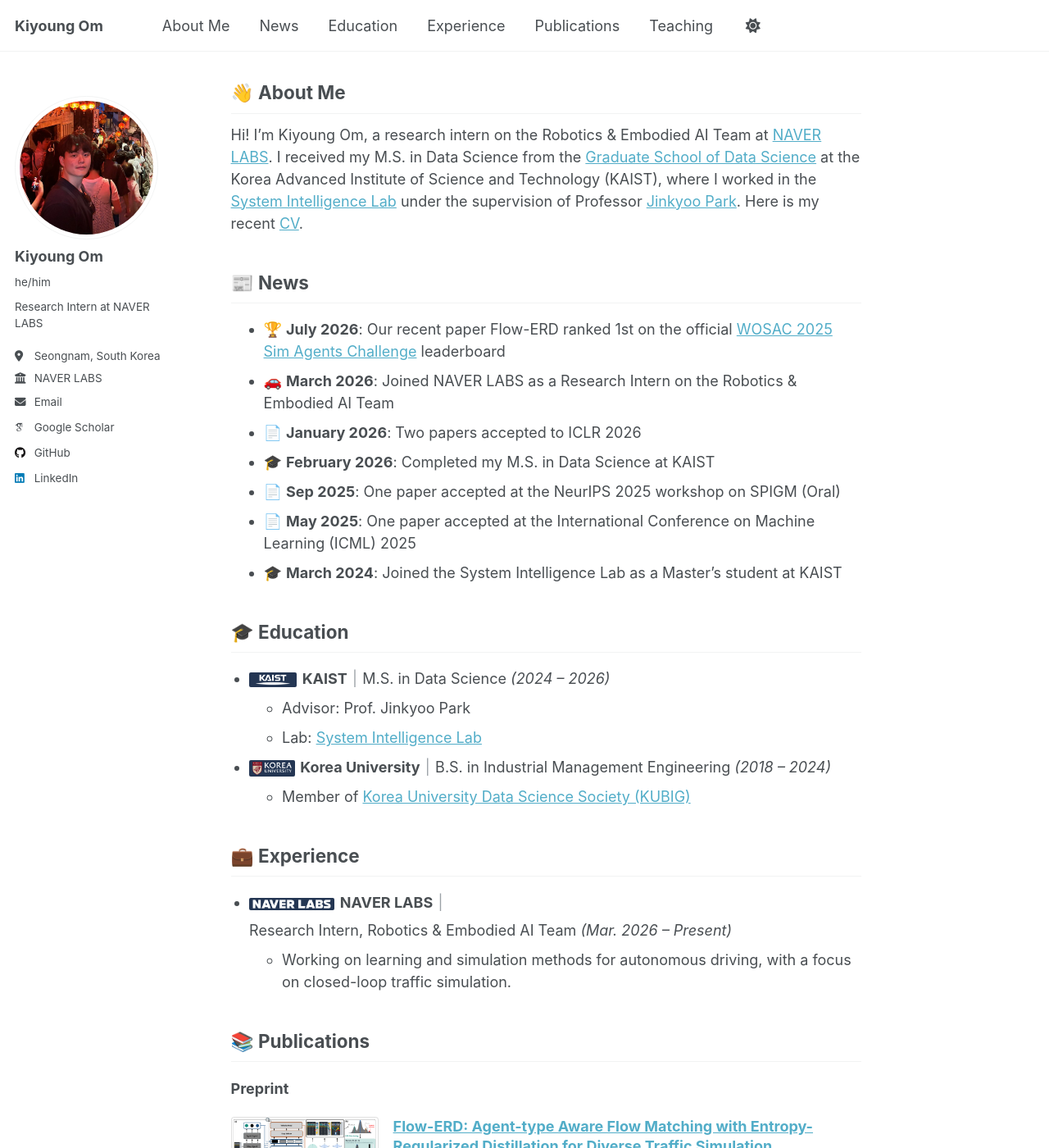
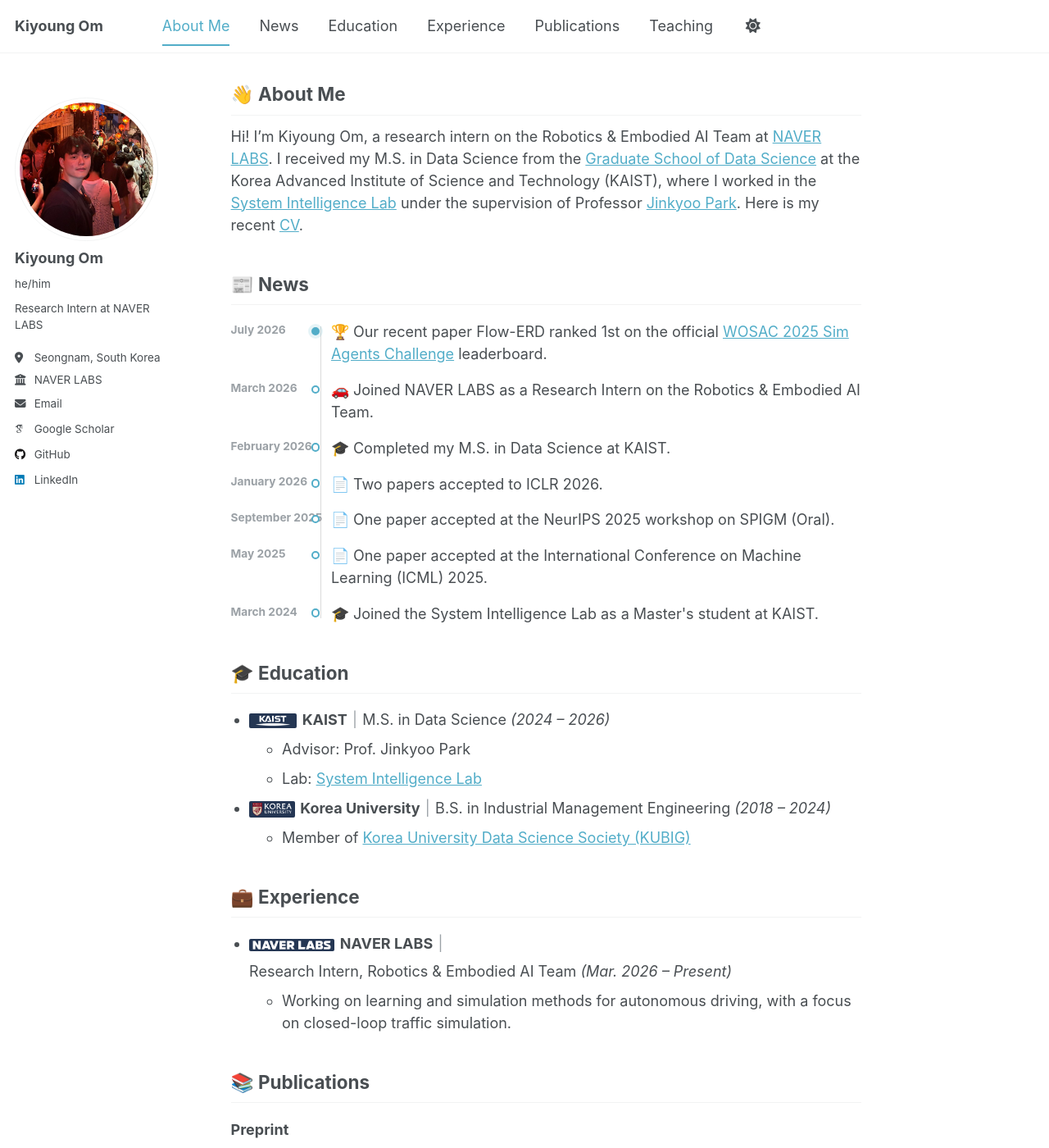
Before and after one commit to umkiyoung/umkiyoung.github.io, a Jekyll site: the page built from _pages/about.md, in a window 1280 px wide and 1400 px high. Shown: the whole window at 82% size. Built offline with Jekyll 4.4.1, drawn with Linux system fonts in a browser that asks for light colours; some web fonts are replaced.

```diff
--- a/_includes/base_path
+++ b/_includes/base_path
@@ -1,4 +1,6 @@
-{% if site.url %}
+{% if jekyll.environment == "development" %}
+  {% assign base_path = site.baseurl %}
+{% elsif site.url %}
   {% assign base_path = site.url | append: site.baseurl %}
 {% else %}
   {% assign base_path = site.github.url %}
--- a/_includes/scripts.html
+++ b/_includes/scripts.html
@@ -1,3 +1,4 @@
-<script src="{{ base_path }}/assets/js/main.min.js"></script>
+<script src="{{ '/assets/js/main.min.js' | relative_url }}?v={{ site.time | date: '%s' }}"></script>
+<script src="{{ '/assets/js/homepage-enhancements.js' | relative_url }}?v={{ site.time | date: '%s' }}"></script>
 
 {% include analytics.html %}
--- a/_pages/about.md
+++ b/_pages/about.md
@@ -12,13 +12,36 @@ redirect_from:
 Hi! I'm Kiyoung Om, a research intern on the Robotics & Embodied AI Team at [NAVER LABS](https://www.naverlabs.com/). I received my M.S. in Data Science from the [Graduate School of Data Science](https://gsds.kaist.ac.kr/) at the Korea Advanced Institute of Science and Technology (KAIST), where I worked in the [System Intelligence Lab](http://silab.kaist.ac.kr/) under the supervision of Professor [Jinkyoo Park](https://scholar.google.com/citations?user=sH2a0nkAAAAJ&hl=ko&oi=ao). Here is my recent [CV](/assets/files/CV_Kiyoung_Om.pdf).
 
 <h2 id="news">📰 News</h2>
-* 🏆 **July 2026**: Our recent paper Flow-ERD ranked 1st on the official [WOSAC 2025 Sim Agents Challenge](https://waymo.com/open/challenges/2025/sim-agents/) leaderboard
-* 🚗 **March 2026**: Joined NAVER LABS as a Research Intern on the Robotics & Embodied AI Team
-* 📄 **January 2026**: Two papers accepted to ICLR 2026
-* 🎓 **February 2026**: Completed my M.S. in Data Science at KAIST
-* 📄 **Sep 2025**: One paper accepted at the NeurIPS 2025 workshop on SPIGM (Oral)
-* 📄 **May 2025**: One paper accepted at the International Conference on Machine Learning (ICML) 2025
-* 🎓 **March 2024**: Joined the System Intelligence Lab as a Master's student at KAIST
+<ol class="news-timeline" aria-label="Recent news">
+  <li class="news-timeline__item news-timeline__item--featured">
+    <time class="news-timeline__date" datetime="2026-07">July 2026</time>
+    <p class="news-timeline__body"><span class="news-timeline__icon" aria-hidden="true">🏆</span>Our recent paper Flow-ERD ranked 1st on the official <a href="https://waymo.com/open/challenges/2025/sim-agents/">WOSAC 2025 Sim Agents Challenge</a> leaderboard.</p>
+  </li>
+  <li class="news-timeline__item">
+    <time class="news-timeline__date" datetime="2026-03">March 2026</time>
+    <p class="news-timeline__body"><span class="news-timeline__icon" aria-hidden="true">🚗</span>Joined NAVER LABS as a Research Intern on the Robotics & Embodied AI Team.</p>
+  </li>
+  <li class="news-timeline__item">
+    <time class="news-timeline__date" datetime="2026-02">February 2026</time>
+    <p class="news-timeline__body"><span class="news-timeline__icon" aria-hidden="true">🎓</span>Completed my M.S. in Data Science at KAIST.</p>
+  </li>
+  <li class="news-timeline__item">
+    <time class="news-timeline__date" datetime="2026-01">January 2026</time>
+    <p class="news-timeline__body"><span class="news-timeline__icon" aria-hidden="true">📄</span>Two papers accepted to ICLR 2026.</p>
+  </li>
+  <li class="news-timeline__item">
+    <time class="news-timeline__date" datetime="2025-09">September 2025</time>
+    <p class="news-timeline__body"><span class="news-timeline__icon" aria-hidden="true">📄</span>One paper accepted at the NeurIPS 2025 workshop on SPIGM (Oral).</p>
+  </li>
+  <li class="news-timeline__item">
+    <time class="news-timeline__date" datetime="2025-05">May 2025</time>
+    <p class="news-timeline__body"><span class="news-timeline__icon" aria-hidden="true">📄</span>One paper accepted at the International Conference on Machine Learning (ICML) 2025.</p>
+  </li>
+  <li class="news-timeline__item">
+    <time class="news-timeline__date" datetime="2024-03">March 2024</time>
+    <p class="news-timeline__body"><span class="news-timeline__icon" aria-hidden="true">🎓</span>Joined the System Intelligence Lab as a Master's student at KAIST.</p>
+  </li>
+</ol>
 
 <h2 id="education">🎓 Education</h2>
 
--- a/assets/css/main.scss
+++ b/assets/css/main.scss
@@ -58,6 +58,20 @@ html {
   border-bottom: 1px solid var(--global-border-color);
 }
 
+.masthead__menu-item > a {
+  border-bottom: 2px solid transparent;
+}
+
+.masthead__menu-item.is-active > a {
+  color: var(--global-link-color);
+  border-bottom-color: var(--global-link-color);
+}
+
+.hidden-links .masthead__menu-item.is-active > a {
+  font-weight: 700;
+  border-bottom-color: transparent;
+}
+
 .page__content #teaching ~ .list__item .archive__item-title {
   margin-top: 0.75rem;
   margin-bottom: 0.2rem;
@@ -73,6 +87,77 @@ html {
 
 .is-hidden {
   display: none !important;
+}
+
+.news-timeline {
+  position: relative;
+  margin: 1rem 0 1.75rem;
+  padding: 0;
+  list-style: none;
+}
+
+.news-timeline::before {
+  position: absolute;
+  top: 0.45rem;
+  bottom: 0.45rem;
+  left: 6.1rem;
+  width: 1px;
+  background: rgba(0, 0, 0, 0.14);
+  content: "";
+}
+
+.news-timeline__item {
+  display: grid;
+  grid-template-columns: 5.25rem minmax(0, 1fr);
+  column-gap: 1.4rem;
+  position: relative;
+  margin: 0;
+  padding: 0.08rem 0 0.85rem;
+}
+
+.news-timeline__item:last-child {
+  padding-bottom: 0;
+}
+
+.news-timeline__date {
+  padding-top: 0.1rem;
+  color: var(--global-text-color-light);
+  font-size: 0.76rem;
+  font-weight: 700;
+  line-height: 1.35;
+  white-space: nowrap;
+}
+
+.news-timeline__body {
+  position: relative;
+  margin: 0 !important;
+  padding: 0 0 0 0.15rem;
+  font-size: 0.9rem;
+  line-height: 1.5;
+}
+
+.news-timeline__body::before {
+  position: absolute;
+  top: 0.42rem;
+  left: -1.18rem;
+  width: 0.58rem;
+  height: 0.58rem;
+  background: var(--global-bg-color);
+  border: 2px solid var(--global-link-color);
+  border-radius: 50%;
+  content: "";
+}
+
+.news-timeline__item--featured .news-timeline__body::before {
+  background: var(--global-link-color);
+  box-shadow: 0 0 0 4px rgba(82, 173, 200, 0.14);
+}
+
+.news-timeline__icon {
+  display: inline-block;
+  width: 1.25em;
+  margin-right: 0.25rem;
+  text-align: center;
 }
 
 .affiliation-list {
@@ -128,6 +213,11 @@ html {
   margin: 1.25rem 0;
   padding-bottom: 1.25rem;
   border-bottom: 1px solid rgba(0, 0, 0, 0.12);
+  transition: background-color 0.18s ease, border-color 0.18s ease;
+}
+
+.selected-publication:hover {
+  background: rgba(82, 173, 200, 0.045);
 }
 
 .selected-publication__image {
@@ -231,6 +321,44 @@ html {
   border-bottom-color: rgba(255, 255, 255, 0.16);
 }
 
+[data-theme="dark"] .masthead {
+  background: rgba(71, 71, 71, 0.98);
+  box-shadow: 0 1px 0 rgba(255, 255, 255, 0.08);
+}
+
+[data-theme="dark"] .masthead__menu-item.is-active > a {
+  color: var(--global-link-color);
+  border-bottom-color: var(--global-link-color);
+}
+
+[data-theme="dark"] .page__title#about-me,
+[data-theme="dark"] .page__content h2,
+[data-theme="dark"] .section-subheading {
+  border-bottom-color: rgba(255, 255, 255, 0.2);
+}
+
+[data-theme="dark"] .news-timeline::before {
+  background: rgba(255, 255, 255, 0.18);
+}
+
+[data-theme="dark"] .news-timeline__body::before {
+  background: var(--global-bg-color);
+  box-shadow: 0 0 0 3px rgba(14, 161, 197, 0.18);
+}
+
+[data-theme="dark"] .news-timeline__item--featured .news-timeline__body::before {
+  background: var(--global-link-color);
+}
+
+[data-theme="dark"] .affiliation-logo {
+  background: #1f314e;
+  border-color: rgba(255, 255, 255, 0.18);
+}
+
+[data-theme="dark"] .selected-publication:hover {
+  background: rgba(14, 161, 197, 0.08);
+}
+
 [data-theme="dark"] .selected-publication__image img {
   border-color: rgba(255, 255, 255, 0.16);
 }
@@ -253,7 +381,35 @@ html {
   color: #aaa;
 }
 
+[data-theme="dark"] .publication-bibtex pre {
+  background: rgba(255, 255, 255, 0.06);
+  border-color: rgba(255, 255, 255, 0.16);
+}
+
 @media (max-width: 640px) {
+  .news-timeline {
+    padding-left: 0.25rem;
+  }
+
+  .news-timeline::before {
+    left: 0.42rem;
+  }
+
+  .news-timeline__item {
+    display: block;
+    padding-left: 1.55rem;
+  }
+
+  .news-timeline__date {
+    display: block;
+    margin-bottom: 0.12rem;
+    white-space: normal;
+  }
+
+  .news-timeline__body::before {
+    left: -1.43rem;
+  }
+
   .selected-publication {
     gap: 0.75rem;
   }
--- /dev/null
+++ b/assets/js/homepage-enhancements.js
@@ -0,0 +1,118 @@
+(function () {
+  var navLinks = Array.prototype.slice.call(
+    document.querySelectorAll('#site-nav a[href*="#"]')
+  );
+  var targets = [];
+
+  function normalizePath(path) {
+    return path.replace(/\/index\.html$/, "/").replace(/\/$/, "/") || "/";
+  }
+
+  navLinks.forEach(function (link) {
+    var url = new URL(link.getAttribute("href"), window.location.href);
+    var targetPath = normalizePath(url.pathname);
+    var currentPath = normalizePath(window.location.pathname);
+    var isHomeAnchor = targetPath === "/" || targetPath === currentPath;
+    var id = decodeURIComponent(url.hash.replace("#", ""));
+    var target = id && document.getElementById(id);
+
+    if (isHomeAnchor && target) {
+      targets.push({ id: id, link: link, target: target });
+    }
+  });
+
+  if (!targets.length) {
+    return;
+  }
+
+  var activeId = "";
+  var masthead = document.querySelector(".masthead");
+
+  function setActive(id) {
+    if (activeId === id) {
+      return;
+    }
+
+    activeId = id;
+    targets.forEach(function (item) {
+      var isActive = item.id === id;
+      var navItem = item.link.closest(".masthead__menu-item");
+
+      if (navItem) {
+        navItem.classList.toggle("is-active", isActive);
+      }
+
+      if (isActive) {
+        item.link.setAttribute("aria-current", "true");
+      } else {
+        item.link.removeAttribute("aria-current");
+      }
+    });
+  }
+
+  function getHashTarget() {
+    var id = decodeURIComponent(window.location.hash.replace("#", ""));
+
+    if (!id) {
+      return null;
+    }
+
+    for (var index = 0; index < targets.length; index += 1) {
+      if (targets[index].id === id) {
+        return targets[index];
+      }
+    }
+
+    return null;
+  }
+
+  function updateActiveFromHash() {
+    var current = getHashTarget();
+
+    if (current) {
+      setActive(current.id);
+    }
+  }
+
+  function updateActiveSection() {
+    var offset = (masthead ? masthead.offsetHeight : 70) + 48;
+    var current = targets[0];
+
+    targets.forEach(function (item) {
+      if (item.target.getBoundingClientRect().top <= offset) {
+        current = item;
+      }
+    });
+
+    setActive(current.id);
+  }
+
+  var ticking = false;
+  window.addEventListener("scroll", function () {
+    if (ticking) {
+      return;
+    }
+
+    ticking = true;
+    window.requestAnimationFrame(function () {
+      updateActiveSection();
+      ticking = false;
+    });
+  });
+
+  window.addEventListener("resize", updateActiveSection);
+  window.addEventListener("hashchange", updateActiveFromHash);
+  window.addEventListener("load", function () {
+    if (window.location.hash) {
+      updateActiveFromHash();
+    } else {
+      updateActiveSection();
+    }
+  });
+
+  if (window.location.hash) {
+    updateActiveFromHash();
+  } else {
+    updateActiveSection();
+  }
+})();
```
